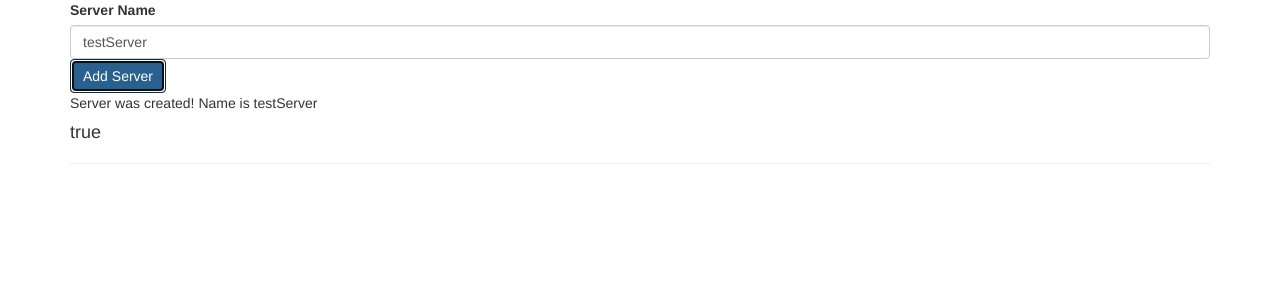
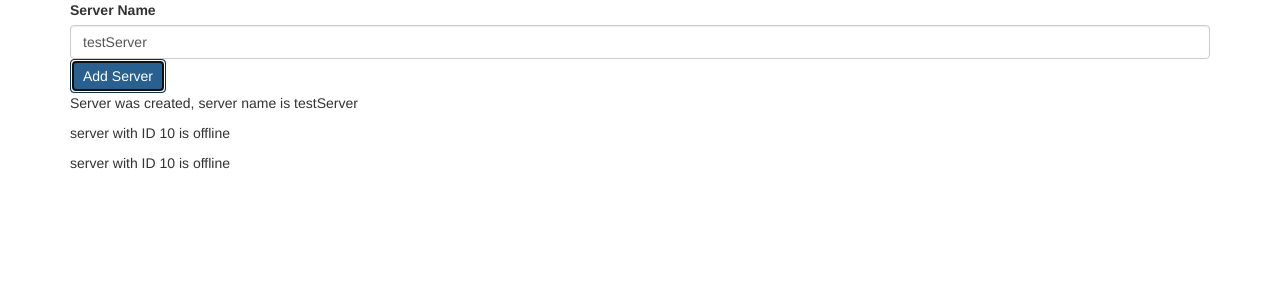
Before and after one commit to RyanShang627/Angular-intro, an Angular app in the folder code/my-first-app/: page / in a window 1280 px wide. Both pictures are taken after a click on the button "Add Server". Shown: the top 300 px of the page. Built offline with nearby package versions, Linux system fonts and the light colour scheme.

Commit message:
feat: Add if/else directives

```diff
--- a/code/my-first-app/src/app/servers/servers.component.html
+++ b/code/my-first-app/src/app/servers/servers.component.html
@@ -1,5 +1,4 @@
 <label>Server Name</label>
-<!-- <input type="text" class="form-control" (input)="onUpdateServerName($event)" /> -->
 
 <input type="text" class="form-control" [(ngModel)]="serverName" />
 
@@ -11,7 +10,15 @@
   Add Server
 </button>
 
-<p>{{ serverCreationStatus }}</p>
-<h4 [innerText]="allowNewServer"></h4>
+<!-- <p>{{ serverCreationStatus }}</p> -->
+<!-- <h4 [innerText]="allowNewServer"></h4> -->
 
-<hr />
+<p *ngIf="serverCreated; else noServer">
+  Server was created, server name is {{ serverName }}
+</p>
+<ng-template #noServer>
+  <p>No server was created!</p>
+</ng-template>
+
+<app-server></app-server>
+<app-server></app-server>
--- a/code/my-first-app/src/app/servers/servers.component.ts
+++ b/code/my-first-app/src/app/servers/servers.component.ts
@@ -10,6 +10,7 @@ export class ServersComponent implements OnInit {
   allowNewServer = false;
   serverCreationStatus = 'no server created';
   serverName = 'testServer';
+  serverCreated = false;
 
   constructor() {
     setTimeout(() => {
@@ -20,6 +21,7 @@ export class ServersComponent implements OnInit {
   ngOnInit(): void {}
 
   onCreateServer() {
+    this.serverCreated = true;
     this.serverCreationStatus =
       'Server was created! Name is ' + this.serverName;
   }
```
